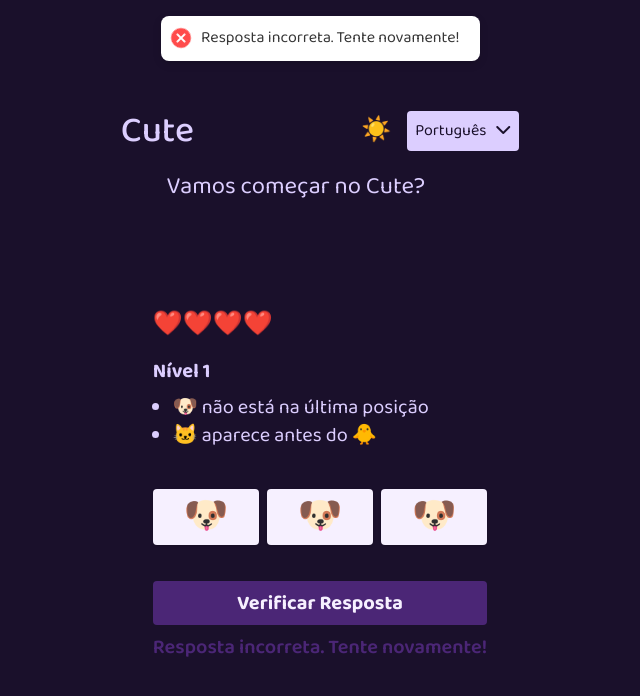
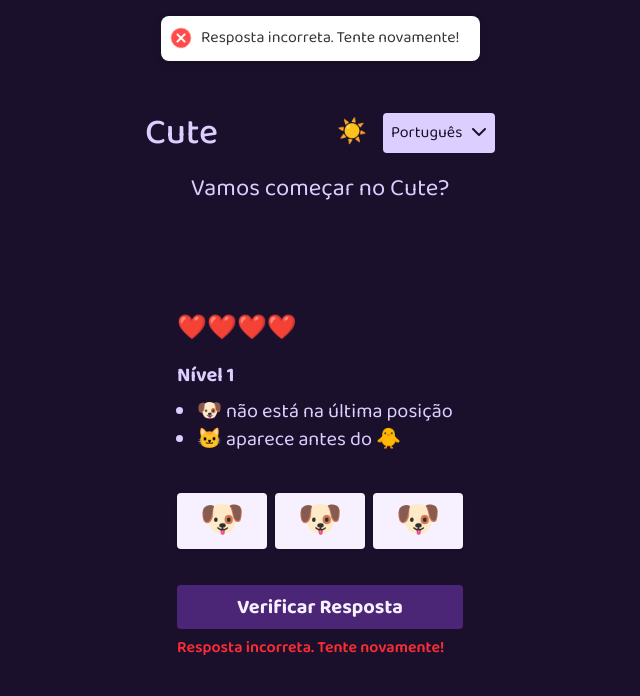
Before and after one commit to flaviare1s/cute, a React (Vite) app: page / in a window 1280 px wide. Both pictures are taken after a click on the button "Verificar Resposta". Shown: the top 696 px of the page, without its empty margins (320-960 px from the left). Built offline with nearby package versions, Linux system fonts and the light colour scheme.

Commit message:
style: adjust

```diff
--- a/src/components/GameGrid.jsx
+++ b/src/components/GameGrid.jsx
@@ -1,11 +1,9 @@
 import { useState, useEffect, useMemo } from "react";
 import { useTranslation } from "react-i18next";
-import { useTheme } from "../context/ThemeContext";
 
 export const GameGrid = ({ levelIndex, onLevelComplete, onWrongAnswer, levelData }) => {
   const { emojiMap, solution, gridSize } = levelData;
   const { t } = useTranslation();
-  const { theme } = useTheme();
 
   const nomes = useMemo(() => Object.keys(emojiMap), [emojiMap]);
   const [resposta, setResposta] = useState(() => Array(gridSize).fill(nomes[0]));
@@ -33,7 +31,7 @@ export const GameGrid = ({ levelIndex, onLevelComplete, onWrongAnswer, levelData
     if (acertou) {
       onLevelComplete();
     } else {
-      onWrongAnswer(); // informar resposta errada
+      onWrongAnswer();
     }
   };
 
@@ -44,8 +42,6 @@ export const GameGrid = ({ levelIndex, onLevelComplete, onWrongAnswer, levelData
     4: "grid-cols-4",
     5: "grid-cols-5",
   }[Math.min(gridSize, 5)] || "grid-cols-3";
-
-  const textColor = theme === "dark" ? "text-[var(--color-text-dark)]" : "text-[var(--color-text-light)]";
 
   return (
     <div className="flex flex-col w-full">
@@ -71,9 +67,9 @@ export const GameGrid = ({ levelIndex, onLevelComplete, onWrongAnswer, levelData
       </button>
 
       {checked && resposta.join() !== solution.join() && (
-        <p className={`mt-2 font-semibold ${textColor}`}>
+        <small className={`mt-2 font-semibold text-red-500`}>
           {t("wrongAnswer")}
-        </p>
+        </small>
       )}
     </div>
   );
```
